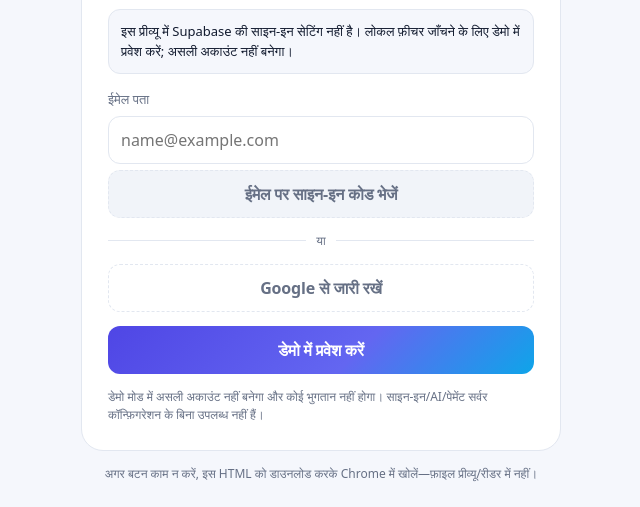
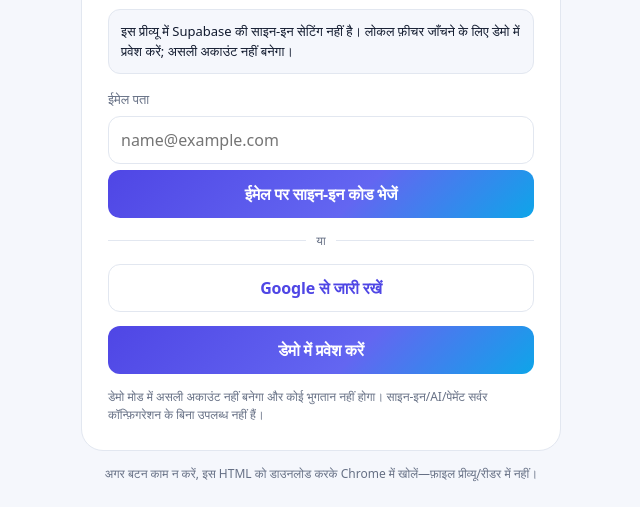
Before and after one commit to thakurshreyanshthakurshreyansh-eng/research-to-code, a plain HTML site: page index.html in a window 1280 px wide. Shown: the part 293-800 px from the top of the page, without its empty margins (319-959 px from the left). Drawn offline with Linux system fonts and the light colour scheme.

Commit message:
Improve English translation coverage across interface

```diff
--- a/index.html
+++ b/index.html
@@ -517,8 +517,23 @@
   // Keep status labels truthful and adjust theme/account labels without erasing icons.
   var theme=$("themeToggle"),th=getTheme();if(theme){theme.textContent=currentLang==="en"?(th==="dark"?"☀ Light":th==="light"?"☾ Dark":"◐ Theme"):(th==="dark"?"☀ लाइट":th==="light"?"☾ डार्क":"◐ थीम")}
   var act=$("acBtn");if(act)act.textContent=session?(currentLang==="en"?"Account":"अकाउंट"):(currentLang==="en"?"Sign in":"साइन इन");
+  translateStaticUi();
   NAMES=currentLang==="en"?NAV_EN:{home:"होम",paper:"PDF",code:"कोड",proof:"टेस्ट",launch:"लॉन्च"};renderNav();
   var active=document.querySelector?document.querySelector(".tab.on"):null;if(active)nav.querySelectorAll("button").forEach(function(b){if(b.dataset.t===active.id)b.setAttribute("aria-current","page")});
+}
+
+var STATIC_TRANSLATIONS=[
+["15 MB और 100 पेज तक","Up to 15 MB and 100 pages"],["मिले हुए सेक्शन","Sections found"],["एल्गोरिदम और समीकरण","Algorithms and equations"],["निकाला गया टेक्स्ट","Extracted text"],["पहले वाला","Before"],["बाद वाला","After"],["बदलाव","Changes"],["जोड़ी गईं","added"],["हटाई गईं","removed"],["बदली गईं","modified"],["नहीं चला","Not run"],["चलाया गया","Executed"],["टेस्ट","Tests"],["पेपर का सारांश","Paper summary"],["तरीके और समीकरण","Methods and equations"],["कोड सुधारें","Improve code"],["टेस्ट बनाएँ","Generate tests"],["AI का आउटपुट","AI output"],["अभी कोई आउटपुट नहीं।","No output yet."],["उपयोग","Usage"],["आपके डिवाइस से क्या बाहर जाता है","What leaves your device"],["मदद और डायग्नोस्टिक्स","Help & diagnostics"],["नीतियाँ (ड्राफ्ट)","Policies (draft)"],["लॉन्च कंट्रोल सेंटर","Launch control center"],["लॉन्च प्रगति","Launch progress"],["सुरक्षा:","Security:"],["1. होस्टिंग और GitHub","1. Hosting and GitHub"],["2. लॉगिन और डेटाबेस","2. Sign-in and database"],["3. AI और PDF","3. AI and PDF"],["4. सुरक्षित कोड रनिंग","4. Secure code execution"],["5. पेमेंट और प्लान","5. Payments and plans"],["6. सुरक्षा, नीति और गुणवत्ता","6. Security, policies and quality"],["चेकलिस्ट डाउनलोड करें (.json)","Download checklist (.json)"],["सभी टिक रीसेट करें","Reset all ticks"],["अकाउंट और साइन-अप","Account and sign-in"],["प्लान और फ़ीचर","Plans and features"],["बिना अकाउंट आगे बढ़ें","Continue without an account"],["＋ PDF चुनें","＋ Choose PDF"],["तुलना देखें ›","Compare plans ›"]
+];
+function translateStaticUi(){
+ var en=currentLang==="en",w=document.createTreeWalker(document.body,NodeFilter.SHOW_TEXT,null),n;
+ while((n=w.nextNode())){
+  var p=n.parentElement;if(!p||p.closest("script,style,textarea,code,pre,.lang-hi,.lang-en"))continue;
+  var raw=n.nodeValue,t=raw.trim();if(!t)continue;
+  for(var i=0;i<STATIC_TRANSLATIONS.length;i++){var h=STATIC_TRANSLATIONS[i][0],e=STATIC_TRANSLATIONS[i][1];if(t===h||t===e){n.nodeValue=raw.replace(t,en?e:h);break}}
+ }
+ var pairs=[["भाषा चुनें","Choose language"],["थीम बदलें","Change theme"],["कोड पहले","Code before"]];
+ document.querySelectorAll("input,button,select,textarea,label").forEach(function(el){["placeholder","aria-label","title"].forEach(function(a){var v=el.getAttribute(a);if(!v)return;pairs.forEach(function(q){if(v===q[0]||v===q[1])el.setAttribute(a,en?q[1]:q[0])})})});
 }
 function go(id){
   currentPage=id;
@@ -756,8 +771,7 @@
 function setGateMessage(t){var el=$("gateStatus");if(el)el.textContent=t||""}
 function setupGate(){
   var configured=cfgOk();
-  $("gateAuthForms").hidden=false; /* Keep sign-in controls visible; setupGate reports when auth is not configured. */
-  $("gateSendOtp").disabled=!configured;$("gateGoogle").disabled=!configured;
+  $("gateAuthForms").hidden=false; /* Keep sign-in controls visible; handlers report when auth is not configured. */
   $("gatePreviewArea").hidden=!((LOCAL_PREVIEW||DEMO_PREVIEW_BUILD)&&!session&&!configured);
   if(configured){$("gateSetupMessage").textContent=currentLang==="en"?"Sign-in is enabled. Use your email code or Google account to continue.":"साइन-इन चालू है। आगे बढ़ने के लिए ईमेल कोड या Google अकाउंट इस्तेमाल करें।"}
   else if(LOCAL_PREVIEW||DEMO_PREVIEW_BUILD){$("gateSetupMessage").textContent=currentLang==="en"?"This preview has no Supabase sign-in settings. You can enter demo mode to test local features; no real account is created.":"इस प्रीव्यू में Supabase की साइन-इन सेटिंग नहीं है। लोकल फ़ीचर जाँचने के लिए डेमो में प्रवेश करें; असली अकाउंट नहीं बनेगा।"}
```
